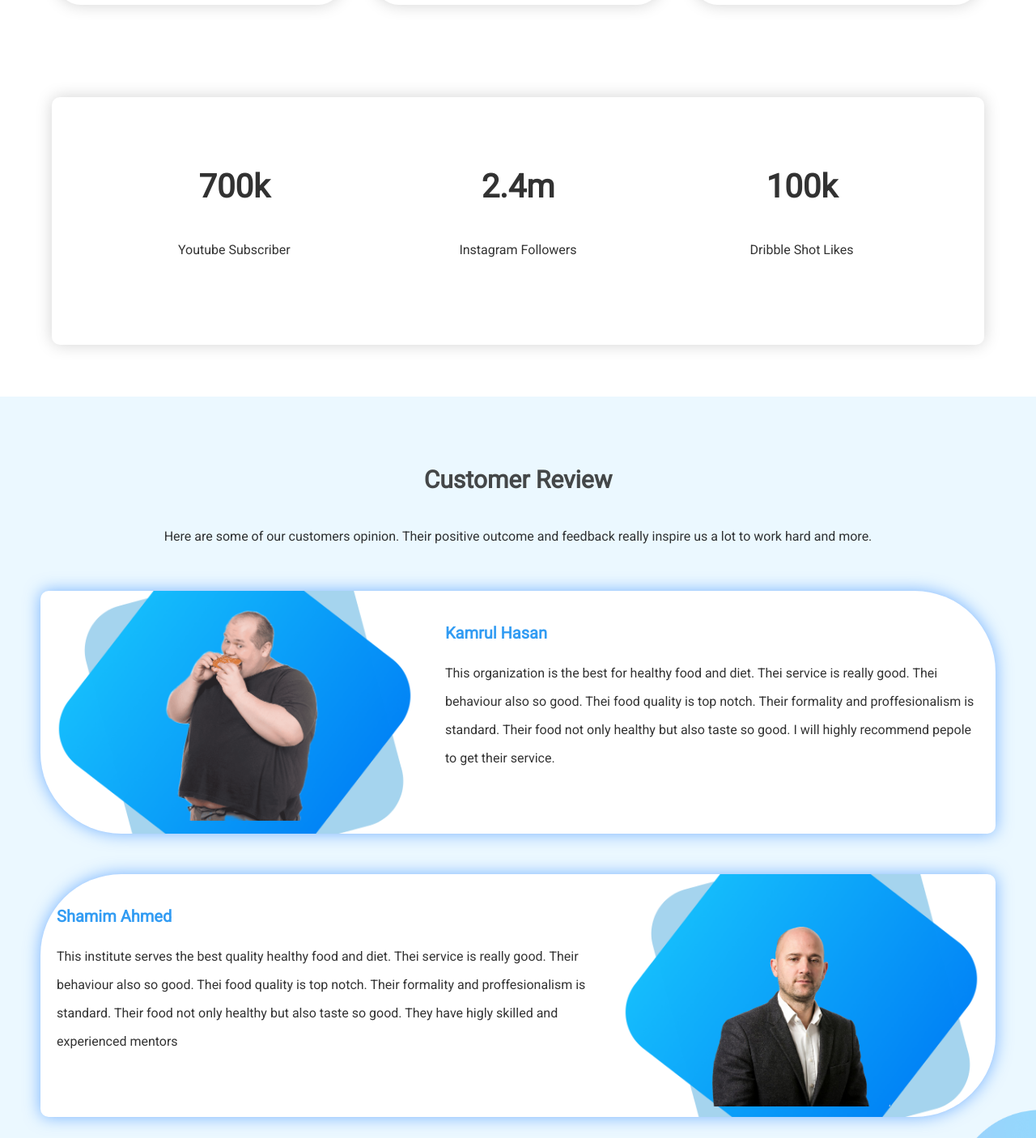
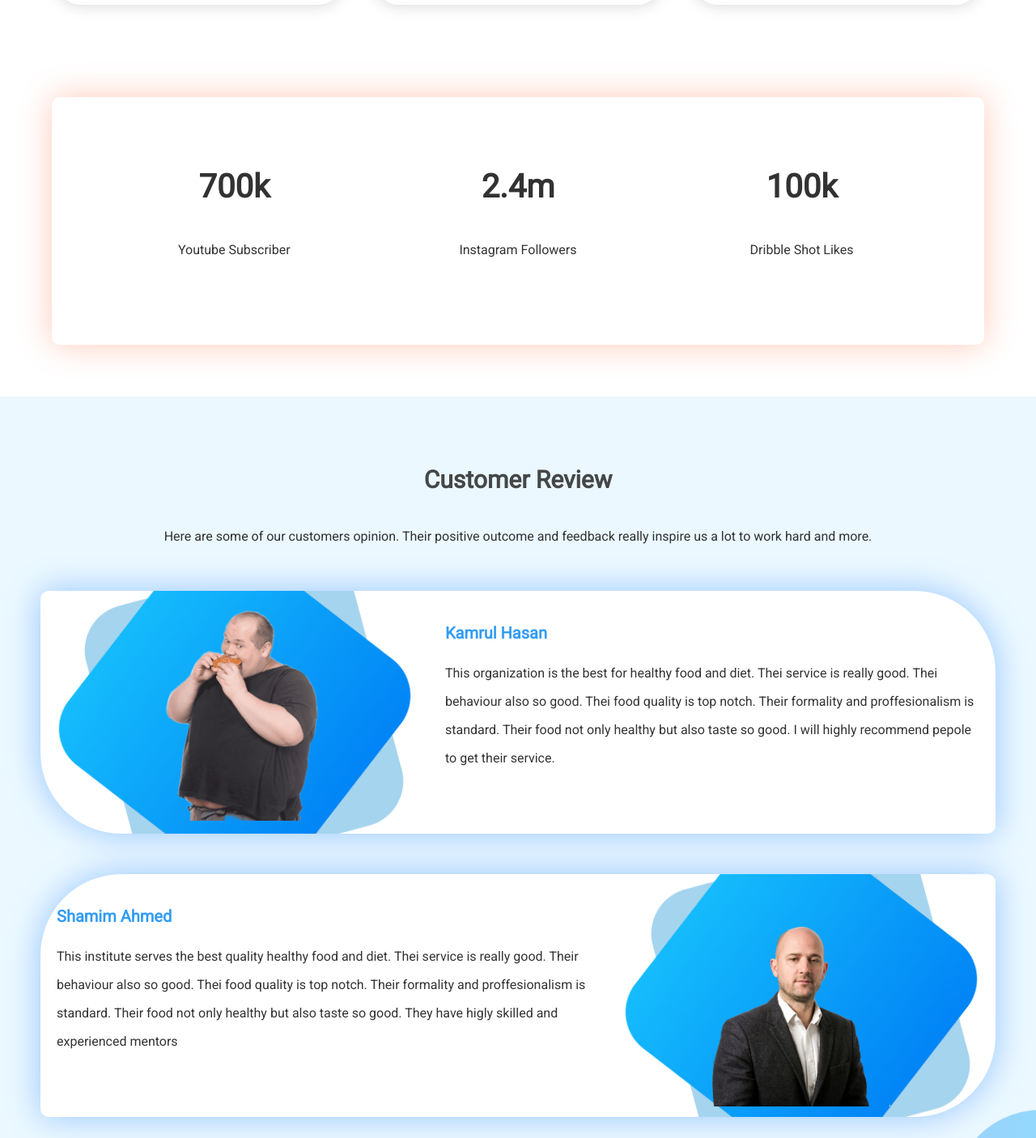
Before and after one commit to mdshakil32/food-diet, a plain HTML site: page index.html in a window 1280 px wide. Shown: the part 2425-3831 px from the top of the page at 81% size. Drawn offline with Linux system fonts and the light colour scheme.

Commit message:
box shadow modified

```diff
--- a/style.css
+++ b/style.css
@@ -117,7 +117,7 @@ p {
   display: flex;
   margin: 5%;
   padding: 50px;
-  box-shadow: 0 0 20px rgba(0, 0, 0, 0.178);
+  box-shadow: 0 0 40px rgba(255, 68, 0, 0.281);
   border-radius: 10px;
 }
 .number-item {
@@ -137,7 +137,7 @@ p {
 .single-customer {
   display: flex;
   height: 300px;
-  box-shadow: 0 0 20px rgba(0, 110, 255, 0.5);
+  box-shadow: 0 0 40px rgba(0, 110, 255, 0.363);
 
   margin-bottom: 50px;
   background-color: white;
```
